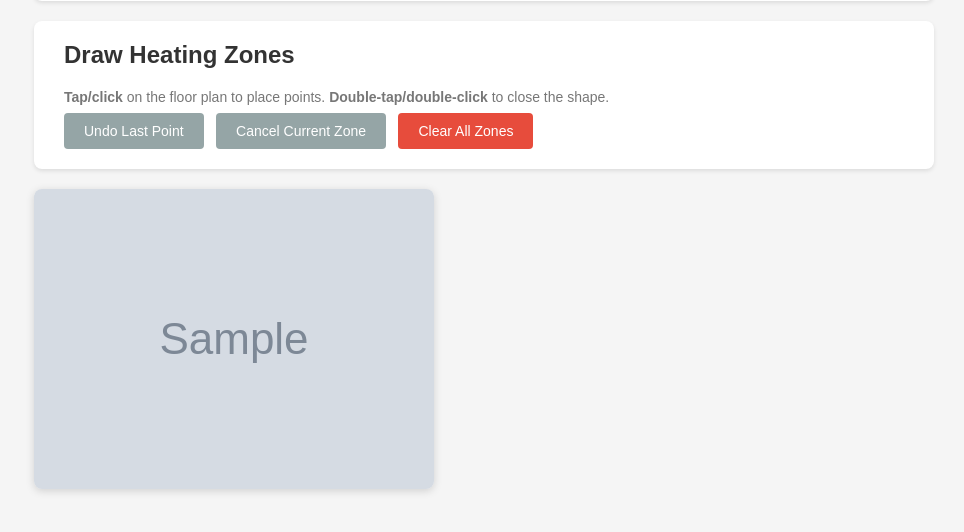
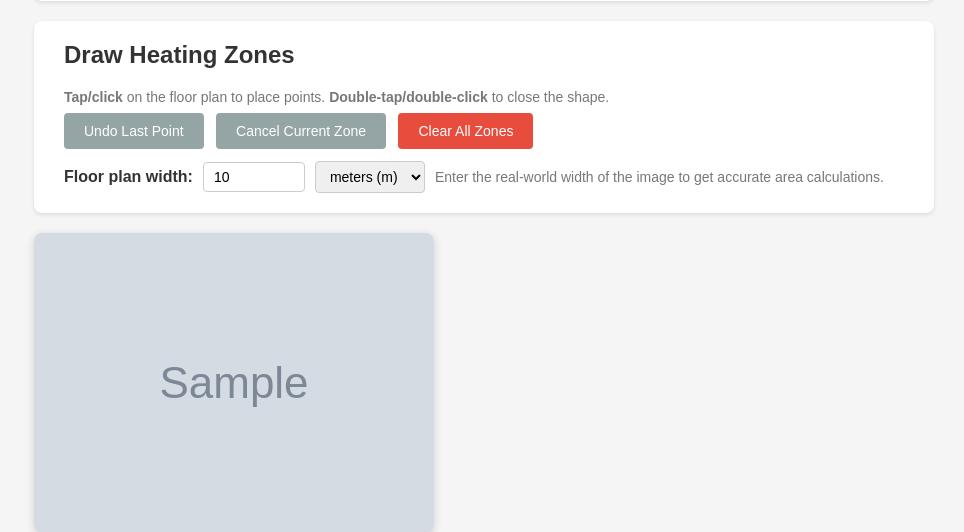
Before and after one commit to mohamedabh99-cmd/Underfloor-Heating-Mapper, a Flask app: template templates/index.html in a window 1280 px wide. Shown: the part 314-846 px from the top of the page, without its empty margins (156-1120 px from the left). Before the commit the page ends 807 px from the top, so only its background shows below. Run offline with Flask 3, Linux system fonts and the light colour scheme; the template is opened without the code that fills it: most values are stand-ins (such as "Sample title", 1, 10 or a date in 2020); grey boxes marked "Sample" are stand-in pictures.

Commit message:
Add heating coverage area calculation for each zone
- Polygon area computed using the Shoelace formula
- User sets real-world floor plan width + unit (meters or feet)
- Area shown on canvas labels and in the zone list
- Coverage summary table shows each zone's area and percentage
  of the total floor plan, plus a total coverage row
- Areas update live when the scale or unit is changed

https://claude.ai/code/session_013tgUdPJykEg8YoL8Sa5mP1

```diff
--- a/templates/index.html
+++ b/templates/index.html
@@ -90,6 +90,56 @@
             font-size: 14px;
             margin: 8px 0;
         }
+
+        .scale-row {
+            display: flex;
+            align-items: center;
+            gap: 10px;
+            margin-top: 12px;
+            flex-wrap: wrap;
+        }
+        .scale-row label { font-weight: bold; }
+        .scale-row input[type="number"] {
+            width: 80px;
+            padding: 6px 10px;
+            border: 1px solid #ccc;
+            border-radius: 4px;
+            font-size: 14px;
+        }
+        .scale-row select {
+            padding: 6px 10px;
+            border: 1px solid #ccc;
+            border-radius: 4px;
+            font-size: 14px;
+        }
+
+        .summary-box {
+            background: white;
+            padding: 20px 30px;
+            border-radius: 8px;
+            box-shadow: 0 2px 4px rgba(0,0,0,0.1);
+            margin-bottom: 20px;
+        }
+        .summary-box table {
+            width: 100%;
+            border-collapse: collapse;
+        }
+        .summary-box th, .summary-box td {
+            text-align: left;
+            padding: 8px 12px;
+            border-bottom: 1px solid #eee;
+        }
+        .summary-box th { color: #555; font-size: 13px; text-transform: uppercase; }
+        .summary-box .total-row td { font-weight: bold; border-top: 2px solid #333; border-bottom: none; }
+        .area-badge {
+            background: #eef6fb;
+            color: #2980b9;
+            padding: 2px 8px;
+            border-radius: 4px;
+            font-size: 13px;
+            font-weight: bold;
+            margin-left: 8px;
+        }
     </style>
 </head>
 <body>
@@ -117,6 +167,16 @@
         <button id="undoBtn" class="secondary">Undo Last Point</button>
         <button id="cancelBtn" class="secondary">Cancel Current Zone</button>
         <button id="clearBtn" class="danger">Clear All Zones</button>
+
+        <div class="scale-row">
+            <label for="scaleValue">Floor plan width:</label>
+            <input type="number" id="scaleValue" min="0.1" step="0.1" value="10" placeholder="e.g. 10">
+            <select id="scaleUnit">
+                <option value="m">meters (m)</option>
+                <option value="ft">feet (ft)</option>
+            </select>
+            <span class="help-text" style="margin:0;">Enter the real-world width of the image to get accurate area calculations.</span>
+        </div>
     </div>
 
     <!-- Floor plan with canvas overlay -->
@@ -129,6 +189,17 @@
     <div class="zone-list" id="zoneList" style="display:none;">
         <h2>Heating Zones</h2>
         <div id="zoneItems"></div>
+    </div>
+
+    <!-- Coverage summary -->
+    <div class="summary-box" id="summaryBox" style="display:none;">
+        <h2>Coverage Summary</h2>
+        <table>
+            <thead>
+                <tr><th>Zone</th><th>Area</th><th>% of Floor Plan</th></tr>
+            </thead>
+            <tbody id="summaryBody"></tbody>
+        </table>
     </div>
 
     <script>
@@ -161,8 +232,40 @@
             "rgba(236, 100, 164, 0.9)"
         ];
 
+        var scaleInput = document.getElementById("scaleValue");
+        var unitSelect = document.getElementById("scaleUnit");
+
         var zones = [];          // Completed zones: [{points, color, border, name}]
         var currentPoints = [];  // Points being drawn right now
+
+        // --- Area calculation using the Shoelace formula ---
+        // This is a standard geometry formula that calculates the area of
+        // any polygon given its corner points.
+        function polygonAreaPixels(pts) {
+            var area = 0;
+            var n = pts.length;
+            for (var i = 0; i < n; i++) {
+                var j = (i + 1) % n;
+                area += pts[i].x * pts[j].y;
+                area -= pts[j].x * pts[i].y;
+            }
+            return Math.abs(area) / 2;
+        }
+
+        // Convert pixel area to real-world area using the scale
+        function pixelsToRealArea(pixelArea) {
+            var realWidth = parseFloat(scaleInput.value) || 10;
+            var pixelsPerUnit = canvas.width / realWidth;
+            return pixelArea / (pixelsPerUnit * pixelsPerUnit);
+        }
+
+        function getUnitLabel() {
+            return unitSelect.value === "ft" ? "ft" : "m";
+        }
+
+        // Recalculate everything when scale changes
+        scaleInput.addEventListener("input", function() { redraw(); updateZoneList(); updateSummary(); });
+        unitSelect.addEventListener("change", function() { redraw(); updateZoneList(); updateSummary(); });
 
         // Resize canvas to match the displayed image size
         function resizeCanvas() {
@@ -257,11 +360,18 @@
             cx /= pts.length;
             cy /= pts.length;
 
+            var realArea = pixelsToRealArea(polygonAreaPixels(pts));
+            var unit = getUnitLabel();
+            var label = zone.name;
+            var areaLabel = realArea.toFixed(1) + " " + unit + "\u00B2";
+
             ctx.font = "bold 14px Arial";
             ctx.textAlign = "center";
             ctx.textBaseline = "middle";
             ctx.fillStyle = zone.border;
-            ctx.fillText(zone.name, cx, cy);
+            ctx.fillText(label, cx, cy - 9);
+            ctx.font = "12px Arial";
+            ctx.fillText(areaLabel, cx, cy + 9);
         }
 
         // --- Zone completion ---
@@ -374,8 +484,11 @@
                     dot.className = "zone-color-dot";
                     dot.style.backgroundColor = zone.border;
 
+                    var realArea = pixelsToRealArea(polygonAreaPixels(zone.points));
+                    var unit = getUnitLabel();
+
                     var nameSpan = document.createElement("span");
-                    nameSpan.textContent = zone.name + " (" + zone.points.length + " points)";
+                    nameSpan.innerHTML = zone.name + " <span class='area-badge'>" + realArea.toFixed(1) + " " + unit + "\u00B2</span>";
 
                     var delBtn = document.createElement("button");
                     delBtn.className = "danger";
@@ -392,6 +505,49 @@
                     itemsDiv.appendChild(item);
                 })(i);
             }
+
+            updateSummary();
+        }
+
+        // --- Coverage summary table ---
+        function updateSummary() {
+            var summaryBox = document.getElementById("summaryBox");
+            var summaryBody = document.getElementById("summaryBody");
+
+            if (zones.length === 0) {
+                summaryBox.style.display = "none";
+                return;
+            }
+
+            summaryBox.style.display = "block";
+            summaryBody.innerHTML = "";
+
+            var unit = getUnitLabel();
+            var totalImageArea = pixelsToRealArea(canvas.width * canvas.height);
+            var totalZoneArea = 0;
+
+            for (var i = 0; i < zones.length; i++) {
+                var area = pixelsToRealArea(polygonAreaPixels(zones[i].points));
+                totalZoneArea += area;
+                var pct = (area / totalImageArea * 100).toFixed(1);
+
+                var row = document.createElement("tr");
+                row.innerHTML =
+                    "<td>" + zones[i].name + "</td>" +
+                    "<td>" + area.toFixed(1) + " " + unit + "\u00B2</td>" +
+                    "<td>" + pct + "%</td>";
+                summaryBody.appendChild(row);
+            }
+
+            // Total row
+            var totalPct = (totalZoneArea / totalImageArea * 100).toFixed(1);
+            var totalRow = document.createElement("tr");
+            totalRow.className = "total-row";
+            totalRow.innerHTML =
+                "<td>Total Coverage</td>" +
+                "<td>" + totalZoneArea.toFixed(1) + " " + unit + "\u00B2</td>" +
+                "<td>" + totalPct + "%</td>";
+            summaryBody.appendChild(totalRow);
         }
     })();
     </script>
```
